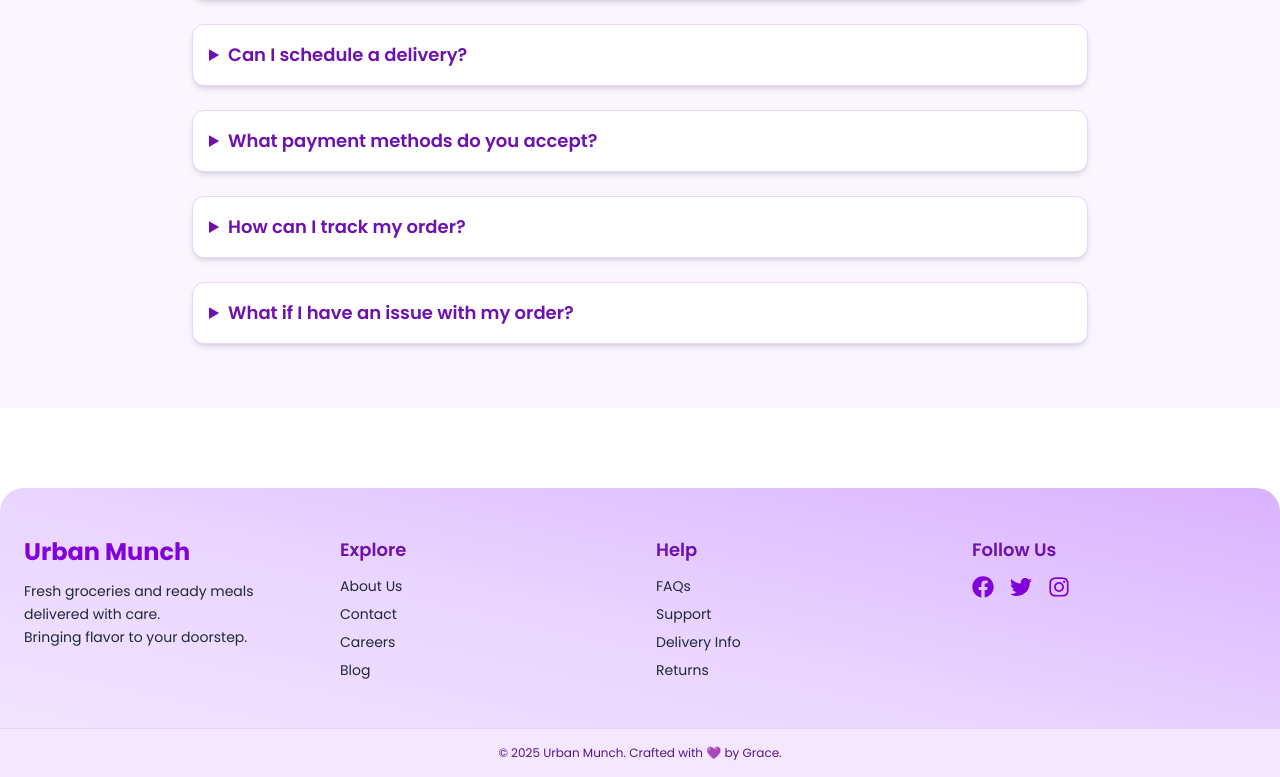
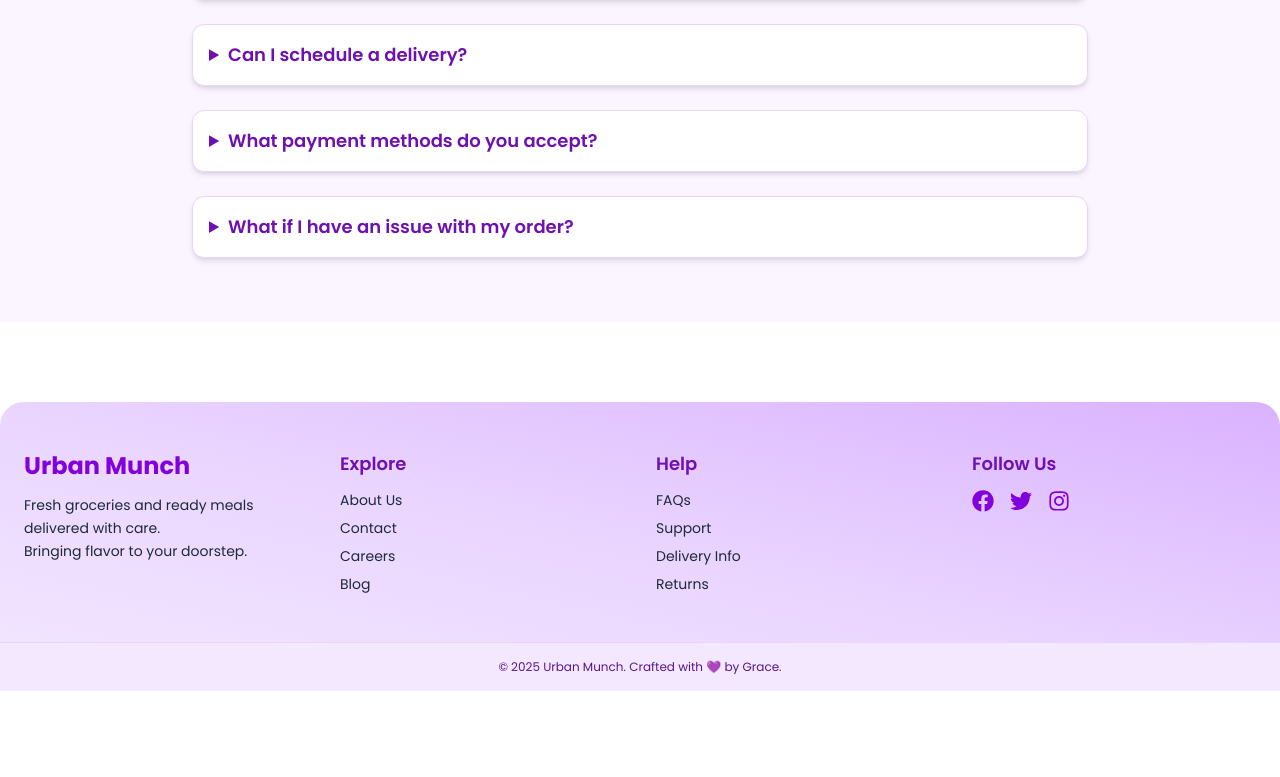
Before and after one commit to gracemugeche/gomycode-urban-munch-store, a React (Vite) app in the folder client/: page / in a window 1280 px wide. Shown: the part 2251-3028 px from the top of the page. After the commit the page ends 2942 px from the top, so only its background shows below. Built offline with nearby package versions, Linux system fonts and the light colour scheme.

Commit message:
chore:update the sections

```diff
--- a/client/package.json
+++ b/client/package.json
@@ -18,6 +18,7 @@
     "react-hot-toast": "^2.5.2",
     "react-icons": "^5.5.0",
     "react-router-dom": "^7.6.3",
+    "react-router-hash-link": "^2.4.3",
     "tailwindcss": "^4.1.11"
   },
   "devDependencies": {
--- a/client/src/components/FQASection.tsx
+++ b/client/src/components/FQASection.tsx
@@ -38,10 +38,6 @@ const faqItems = [
     answer: "We accept cash on delivery, M-Pesa, and card payments via Stripe.",
   },
   {
-    question: "How can I track my order?",
-    answer: "After placing your order, you'll receive a tracking link via SMS or email.",
-  },
-  {
     question: "What if I have an issue with my order?",
     answer: "You can contact our support team through the Contact Us page, and we’ll resolve it quickly.",
   },
--- a/client/src/components/Footer.tsx
+++ b/client/src/components/Footer.tsx
@@ -1,5 +1,6 @@
 import { Link } from "react-router-dom";
 import { FaFacebook, FaTwitter, FaInstagram } from "react-icons/fa";
+
 
 const Footer = () => {
   const exploreLinks = [
@@ -10,7 +11,7 @@ const Footer = () => {
   ];
 
   const helpLinks = [
-    { text: "FAQs", to: "/faqs" },
+    { text: "FAQs", to: "/#faqs" },
     { text: "Support", to: "/support" },
     { text: "Delivery Info", to: "/checkout#delivery-info" },
     { text: "Returns", to: "/returns" },
```
Also changed, not shown: client/src/index.css (line endings or trailing spaces), 1 other file (tests, documents, lock files or other folders).
